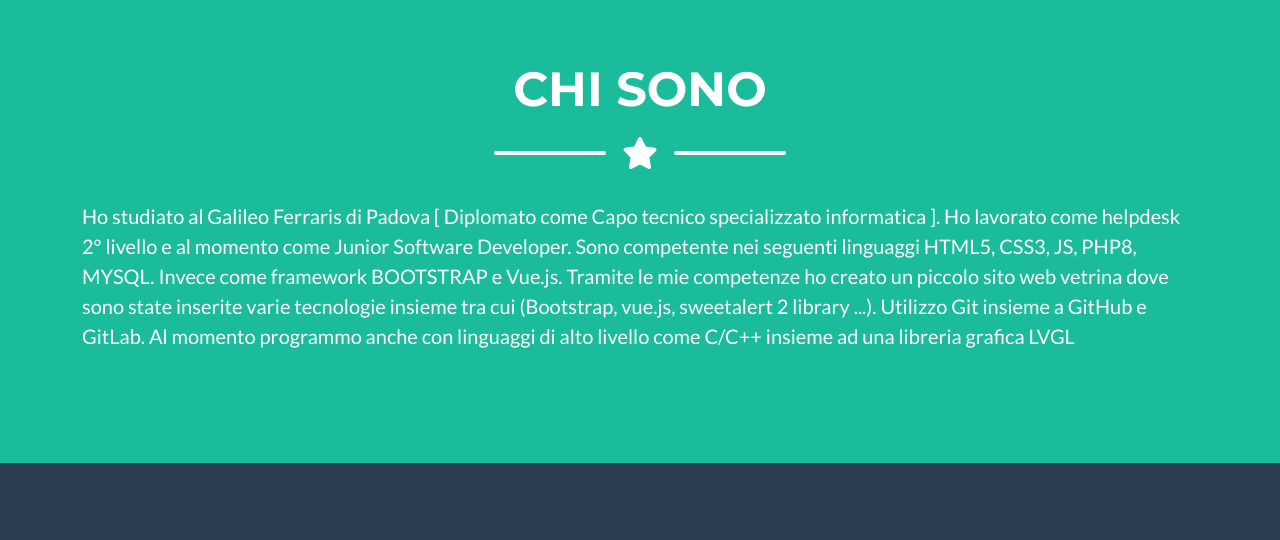
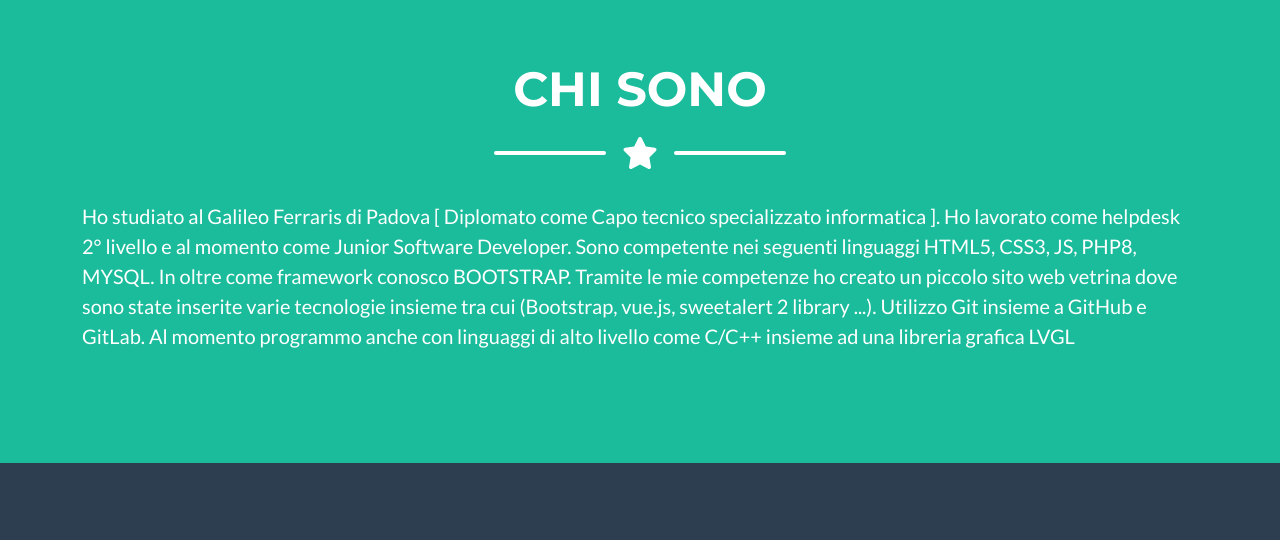
Before and after one commit to LeonardoPedron/LP-Portfolio, a plain HTML site: page index.html in a window 1280 px wide. Shown: the part 1585-2125 px from the top of the page. Drawn offline with nearby package versions, Linux system fonts and the light colour scheme.

Commit message:
Update index.html

```diff
--- a/index.html
+++ b/index.html
@@ -166,7 +166,7 @@
                 <div class="row">
                     <div class="ms-auto">
                         <p class="lead">
-                        Ho studiato al Galileo Ferraris di Padova [ Diplomato come Capo tecnico specializzato informatica ]. Ho lavorato come helpdesk 2° livello e al momento come Junior Software Developer. Sono competente nei seguenti linguaggi HTML5, CSS3, JS, PHP8, MYSQL. Invece come framework BOOTSTRAP e Vue.js.
+                        Ho studiato al Galileo Ferraris di Padova [ Diplomato come Capo tecnico specializzato informatica ]. Ho lavorato come helpdesk 2° livello e al momento come Junior Software Developer. Sono competente nei seguenti linguaggi HTML5, CSS3, JS, PHP8, MYSQL. In oltre come framework conosco BOOTSTRAP.
                         Tramite le mie competenze ho creato un piccolo sito web vetrina dove sono state inserite varie tecnologie insieme tra cui (Bootstrap, vue.js, sweetalert 2 library ...). Utilizzo Git insieme a GitHub e GitLab.
                         Al momento programmo anche con linguaggi di alto livello come C/C++ insieme ad una libreria grafica LVGL
                         </p>
```
